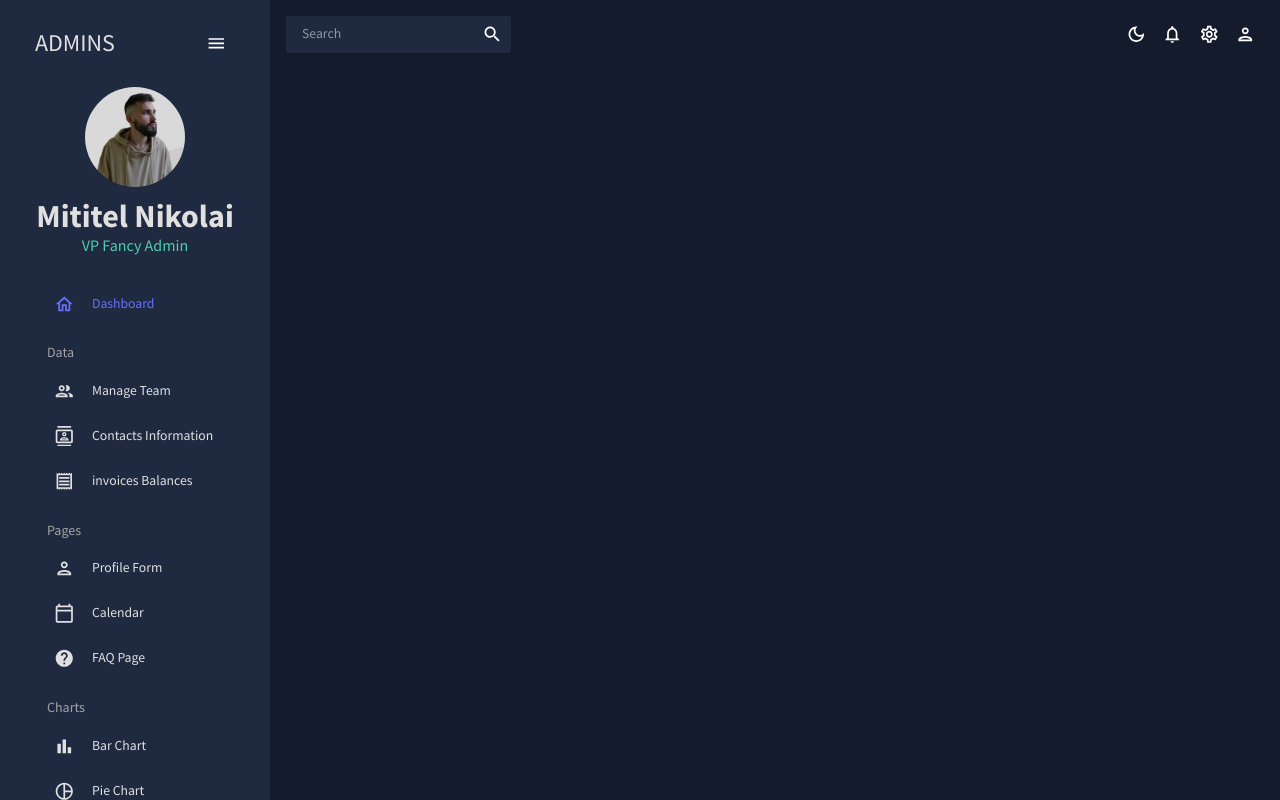
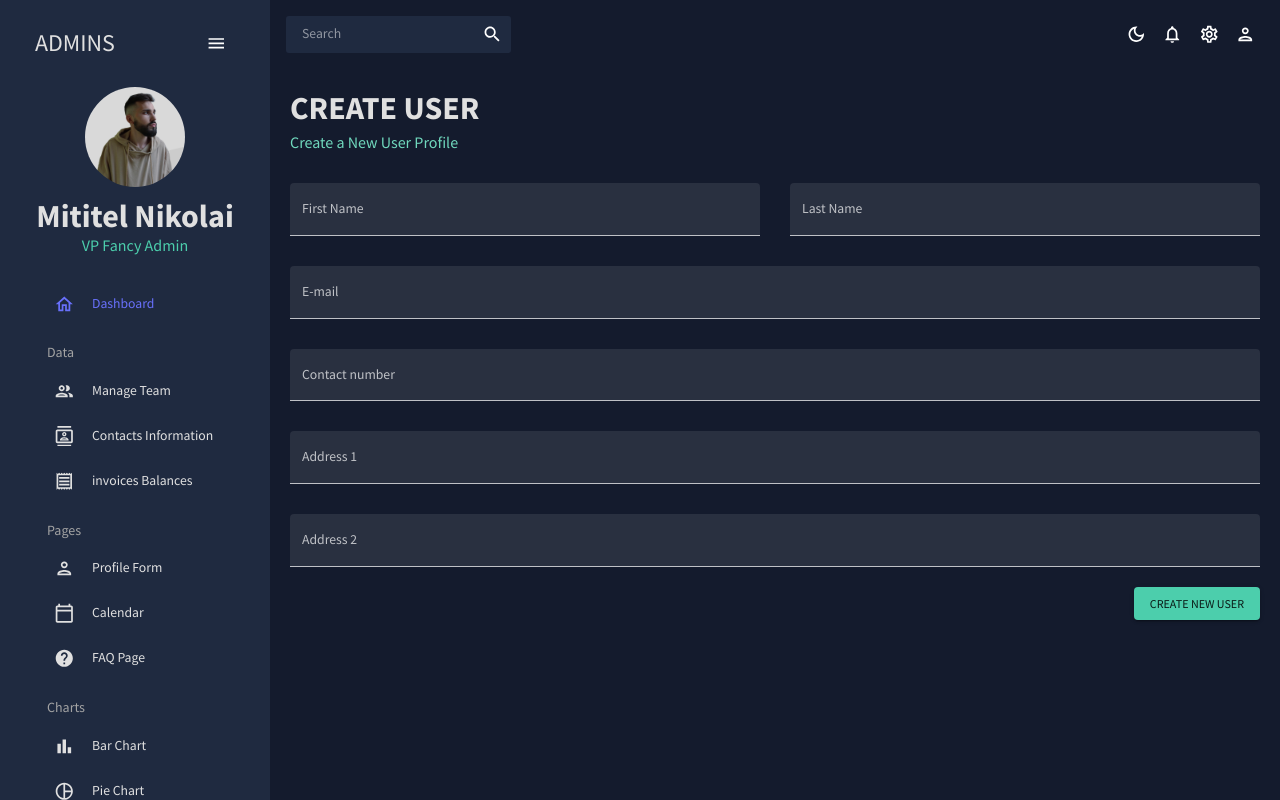
Before and after one commit to MititelNikolai/react-admin-dashboard, a React (Create React App) app: page /form in a window 1280 px wide. Built offline with nearby package versions, Linux system fonts and the light colour scheme.

Commit message:
Added a form using the Formik library

```diff
--- a/src/App.js
+++ b/src/App.js
@@ -8,7 +8,7 @@
 import Invoices from './scenes/invoices/'
 import Contacts from './scenes/contacts/'
 //import Bar from './scenes/bar/'
-//import Form from './scenes/form/'
+import Form from './scenes/form/'
 //import Line from './scenes/line/'
 //import Pie from './scenes/pie/'
 //import FAQ from './scenes/faq/'
@@ -31,8 +31,8 @@
 							<Route path='/team' element={<Team />} />
 							<Route path='/contacts' element={<Contacts />} />
 							<Route path='/invoices' element={<Invoices />} />
-							{/*<Route path='/form' element={<Form />} />
-							<Route path='/bar' element={<Bar />} />
+							<Route path='/form' element={<Form />} />
+							{/*<Route path='/bar' element={<Bar />} />
 							<Route path='/pie' element={<Pie />} />
 							<Route path='/line' element={<Line />} />
 							<Route path='/faq' element={<FAQ />} />
--- /dev/null
+++ b/src/scenes/form/index.jsx
@@ -0,0 +1,160 @@
+import React from 'react'
+import { Box, Button, TextField } from '@mui/material'
+import { Formik } from 'formik'
+import * as yup from 'yup'
+import useMediaQuery from '@mui/material/useMediaQuery'
+import Header from '../../components/Header'
+const initialValues = {
+	firstName: '',
+	lastName: '',
+	email: '',
+	contact: '',
+	address1: '',
+	address2: '',
+}
+const phoneRegExp =
+	/^((\+[1-9]{1,4}[ -]?)|(\([0-9]{2,3}\)[ -]?)|([0-9]{2,4})[ -]?)*?[0-9]{3,4}[ -]?[0-9]{3,4}$/
+
+const userSchema = yup.object().shape({
+	firstName: yup.string().required('required'),
+	lastName: yup.string().required('required'),
+	email: yup.string().email('Invalid email').required('required'),
+	contact: yup
+		.string()
+		.matches(phoneRegExp, 'Phone number is not valid')
+		.required('required'),
+	address1: yup.string().required('required'),
+	address2: yup.string().required('required'),
+})
+const Form = () => {
+	const isNonMobile = useMediaQuery('min-width:600px')
+	const handleFormSubmit = values => {
+		console.log(values)
+	}
+	return (
+		<Box m='20px'>
+			<Header title='CREATE USER' subtitle='Create a New User Profile' />
+			<Formik
+				onSubmit={handleFormSubmit}
+				initialValues={initialValues}
+				validationSchema={userSchema}
+			>
+				{({
+					values,
+					errors,
+					touched,
+					handleBlur,
+					handleChange,
+					handleSubmit,
+				}) => {
+					return (
+						<form onSubmit={handleSubmit}>
+							<Box
+								display='grid'
+								gap='30px'
+								gridTemplateColumns='repeat(4, minmax(0,1fr))'
+								sx={{
+									'& > div': { gridColumn: isNonMobile ? undefined : 'span 4' },
+								}}
+							>
+								<TextField
+									fullWidth
+									variant='filled'
+									type='text'
+									label='First Name'
+									onBlur={handleBlur}
+									onChange={handleChange}
+									value={values.firstName}
+									name='firstName'
+									error={!!touched.firstName && !!errors.firstName}
+									helperText={touched.firstName && errors.firstName}
+									sx={{ gridColumn: 'span 2 !important' }}
+								/>
+								<TextField
+									fullWidth
+									variant='filled'
+									type='text'
+									label='Last Name'
+									onBlur={handleBlur}
+									onChange={handleChange}
+									value={values.lastName}
+									name='lastName'
+									error={!!touched.lastName && !!errors.lastName}
+									helperText={touched.lastName && errors.lastName}
+									sx={{ gridColumn: 'span 2 !important' }}
+								/>
+								<TextField
+									fullWidth
+									variant='filled'
+									type='text'
+									label='E-mail'
+									onBlur={handleBlur}
+									onChange={handleChange}
+									value={values.email}
+									name='email'
+									error={!!touched.email && !!errors.email}
+									helperText={touched.email && errors.email}
+									sx={{
+										gridColumn: 'span 4',
+									}}
+								/>
+								<TextField
+									fullWidth
+									variant='filled'
+									type='text'
+									label='Contact number'
+									onBlur={handleBlur}
+									onChange={handleChange}
+									value={values.contact}
+									name='contact'
+									error={!!touched.contact && !!errors.contact}
+									helperText={touched.contact && errors.contact}
+									sx={{
+										gridColumn: 'span 4',
+									}}
+								/>
+								<TextField
+									fullWidth
+									variant='filled'
+									type='text'
+									label='Address 1'
+									onBlur={handleBlur}
+									onChange={handleChange}
+									value={values.address1}
+									name='address1'
+									error={!!touched.address1 && !!errors.address1}
+									helperText={touched.address1 && errors.address1}
+									sx={{
+										gridColumn: 'span 4',
+									}}
+								/>
+								<TextField
+									fullWidth
+									variant='filled'
+									type='text'
+									label='Address 2'
+									onBlur={handleBlur}
+									onChange={handleChange}
+									value={values.address2}
+									name='address2'
+									error={!!touched.address2 && !!errors.address2}
+									helperText={touched.address2 && errors.address2}
+									sx={{
+										gridColumn: 'span 4',
+									}}
+								/>
+							</Box>
+							<Box display='flex' justifyContent='end' mt='20px'>
+								<Button type='submit' color='secondary' variant='contained'>
+									Create New User
+								</Button>
+							</Box>
+						</form>
+					)
+				}}
+			</Formik>
+		</Box>
+	)
+}
+
+export default Form
```
